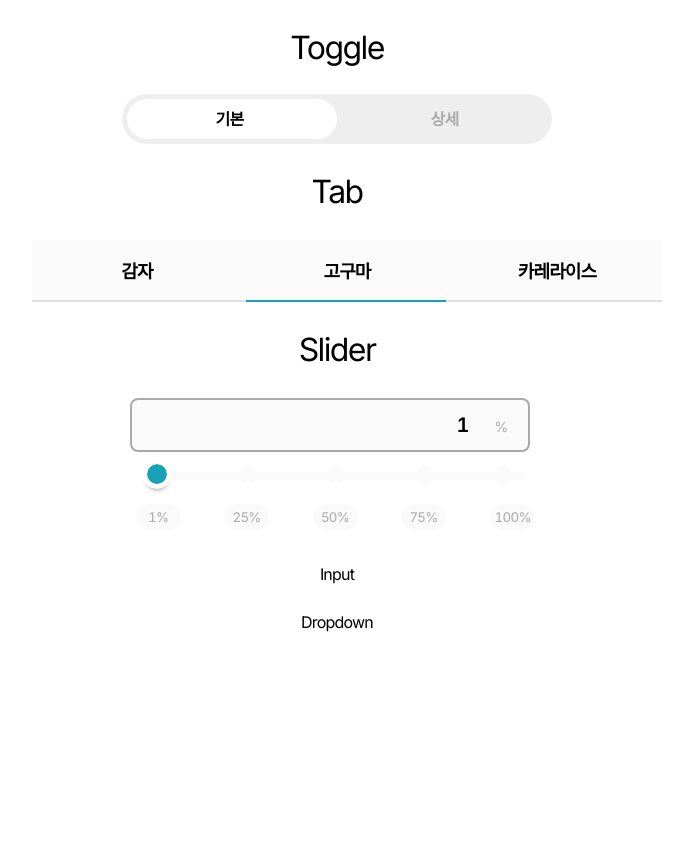
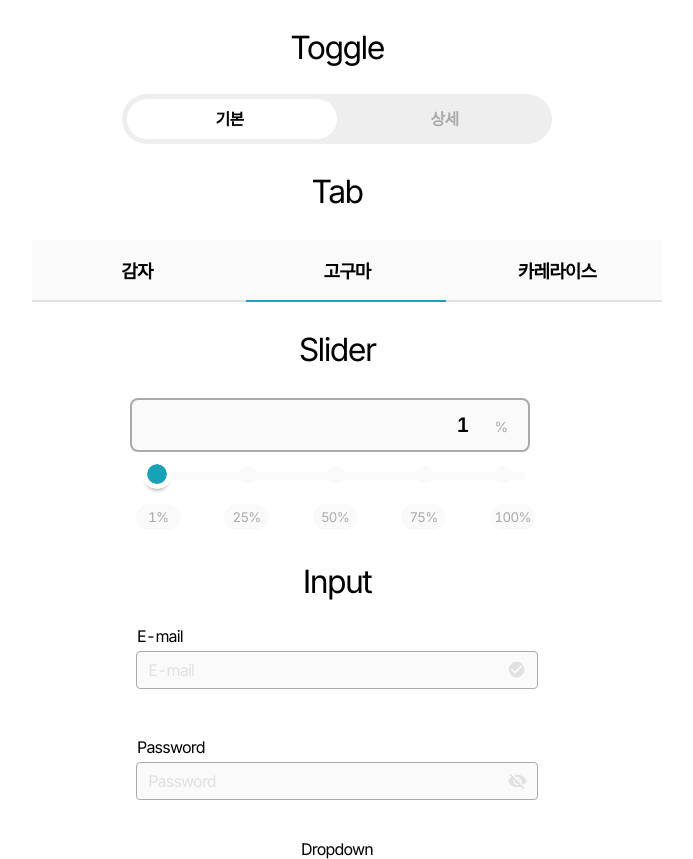
Before and after one commit to doki333/wanted_pre_onboarding, a React (Create React App) app: page / in a window 1280 px wide. Shown: the whole page, without its empty margins (303-996 px from the left). Before the commit the page ends 800 px from the top, so only its background shows below. Built offline with nearby package versions, Linux system fonts and the light colour scheme.

Commit message:
edit:Input.js

```diff
--- a/package.json
+++ b/package.json
@@ -9,6 +9,7 @@
     "classnames": "^2.3.1",
     "react": "^18.1.0",
     "react-dom": "^18.1.0",
+    "react-icons": "^4.3.1",
     "react-scripts": "5.0.1",
     "web-vitals": "^2.1.4"
   },
--- a/src/components/Input.js
+++ b/src/components/Input.js
@@ -1,6 +1,84 @@
-import React from 'react'
+import React, { useCallback, useState } from 'react'
 import styles from './Input.module.scss'
+import { IoMdEye, IoMdEyeOff, IoMdCheckmarkCircle } from 'react-icons/io'
 
 export default function Input() {
-  return <section className={styles.inputWrapper}>Input</section>
+  const [isText, setIsText] = useState(false)
+  const [isVisible, setIsVisible] = useState(false)
+  const [value, setValue] = useState({ email: '', password: '' })
+  const [isEmailCorrect, setIsEmailCorrect] = useState(false)
+
+  const preventDefault = (e) => {
+    e.preventDefault()
+  }
+  const handlePasswordVisible = () => {
+    setIsText((prev) => !prev)
+  }
+
+  const handleChangePassword = (e) => {
+    setValue((prev) => ({ ...prev, password: e.target.value }))
+    // currentTarget을 썼더니 value를 못가져오네요..이유가 뭘까요?ㅠㅠ
+  }
+
+  const handleEmailCorrect = useCallback((e) => {
+    setIsVisible(false)
+    if (e.target.value === '') setIsVisible(false)
+    else {
+      setValue((prev) => ({ ...prev, email: e.target.value }))
+      const reg = /^[a-zA-Z0-9+-_.]+@[a-zA-Z0-9-]+\.[a-zA-Z0-9-.]+$/
+
+      if (reg.test(e.target.value) === true) {
+        setIsEmailCorrect(true)
+      } else {
+        setIsEmailCorrect(false)
+      }
+    }
+  }, [])
+
+  const handleBlur = () => {
+    if (!isEmailCorrect) {
+      setIsVisible(true)
+    }
+  }
+  console.log(isVisible)
+  return (
+    <section className={styles.inputWrapper}>
+      <h3>Input</h3>
+      <form onSubmit={preventDefault} className={styles.formInner}>
+        <div className={styles.emailBlock}>
+          <label htmlFor='userEmail'>E-mail</label>
+          <input
+            type='email'
+            id='userEmail'
+            placeholder='E-mail'
+            onChange={handleEmailCorrect}
+            value={value.email}
+            onBlur={handleBlur}
+          />
+          <button type='button' className={isEmailCorrect ? `${styles.isCorrect}` : `${styles.isNotCorrect}`}>
+            <IoMdCheckmarkCircle size='1.2rem' />
+          </button>
+          <p className={isVisible ? `${styles.isVisible}` : `${styles.isNotVisible}`}>Invalid e-mail address.</p>
+        </div>
+        <div className={styles.passwordBlock}>
+          <label htmlFor='password'>Password </label>
+          <input
+            type={isText ? 'text' : 'password'}
+            id='password'
+            onChange={handleChangePassword}
+            autoComplete='false'
+            placeholder='Password'
+            value={value.password}
+          />
+          <button
+            type='button'
+            onClick={handlePasswordVisible}
+            className={isText ? `${styles.isText}` : `${styles.isPassword}`}
+          >
+            {isText ? <IoMdEye size='1.3rem' /> : <IoMdEyeOff size='1.3rem' />}
+          </button>
+        </div>
+      </form>
+    </section>
+  )
 }
--- a/src/components/Input.module.scss
+++ b/src/components/Input.module.scss
@@ -1,3 +1,121 @@
+@use '../styles/mixins/position';
+@use '../styles/constants/colors' as colors;
+
 .inputWrapper {
   margin: 2rem 0;
+
+  h3 {
+    margin-bottom: 30px;
+    font-size: 32px;
+  }
+
+  .formInner {
+    position: relative;
+    width: 400px;
+    margin: 0 auto;
+
+    label {
+      // @include position.absolute(0  0 0);
+      display: block;
+      padding-bottom: 0.5rem;
+      font-size: 16px;
+      text-align: left;
+      transform: translateX(0%);
+    }
+
+    .emailBlock {
+      input[type='email'] {
+        position: relative;
+        width: 400px;
+        padding: 0.5rem 0.7rem;
+        margin: 0 auto;
+        margin-bottom: 10px;
+        font-size: 1rem;
+        background: colors.$TAB_BG;
+        border: none;
+        border-radius: 3px;
+        outline: none;
+        outline: 1px solid colors.$GRAYA;
+
+        &:focus {
+          outline: none;
+          outline: 2px solid colors.$GRAYA;
+        }
+
+        &::placeholder {
+          color: colors.$LIGHTGRAY;
+        }
+      }
+
+      button {
+        position: absolute;
+        pointer-events: none;
+        transition: 0.2s all;
+        transform: translate(-30px, 8px);
+
+        &.isCorrect {
+          color: colors.$TAB_POINT;
+        }
+
+        &.isNotCorrect {
+          color: colors.$LIGHTGRAY;
+        }
+      }
+
+      p {
+        color: colors.$RED;
+        text-align: left;
+        visibility: hidden;
+
+        &.isVisible {
+          visibility: visible;
+        }
+
+        &.isNotVisible {
+          visibility: hidden;
+        }
+      }
+    }
+
+    .passwordBlock {
+      margin-top: 25px;
+
+      input {
+        position: relative;
+        width: 400px;
+        padding: 0.5rem 0.7rem;
+        margin: 0 auto;
+        margin-bottom: 10px;
+        font-size: 1rem;
+        background: colors.$TAB_BG;
+        border: none;
+        border-radius: 3px;
+        outline: none;
+        outline: 1px solid colors.$GRAYA;
+
+        &:focus {
+          outline: none;
+          outline: 2px solid colors.$GRAYA;
+        }
+
+        &::placeholder {
+          color: colors.$LIGHTGRAY;
+        }
+      }
+
+      button {
+        position: absolute;
+        transition: 0.2s all;
+        transform: translate(-30px, 8px);
+
+        &.isText {
+          color: colors.$TAB_POINT;
+        }
+
+        &.isPassword {
+          color: colors.$LIGHTGRAY;
+        }
+      }
+    }
+  }
 }
```
Also changed, not shown: 1 other file (tests, documents, lock files or other folders).
